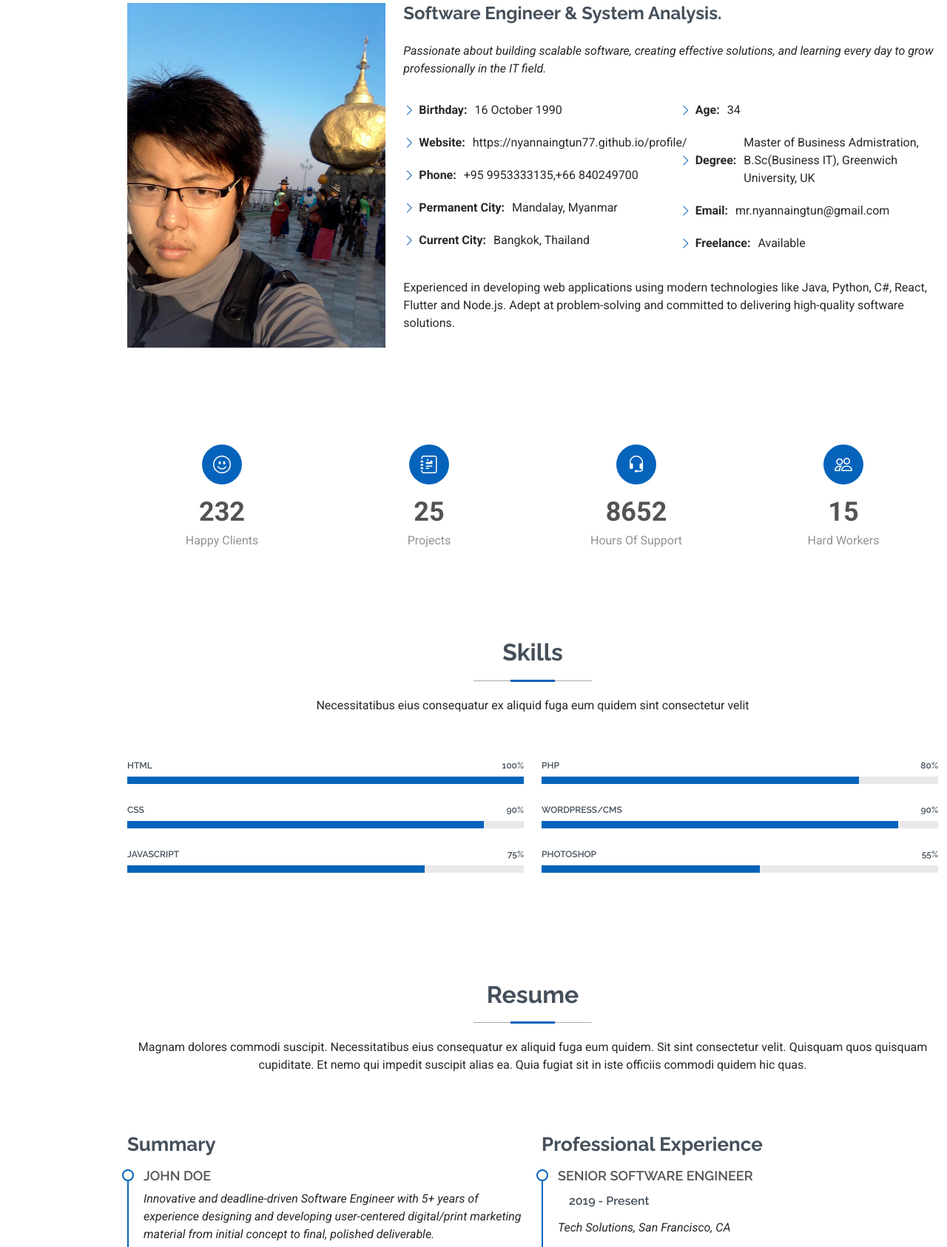
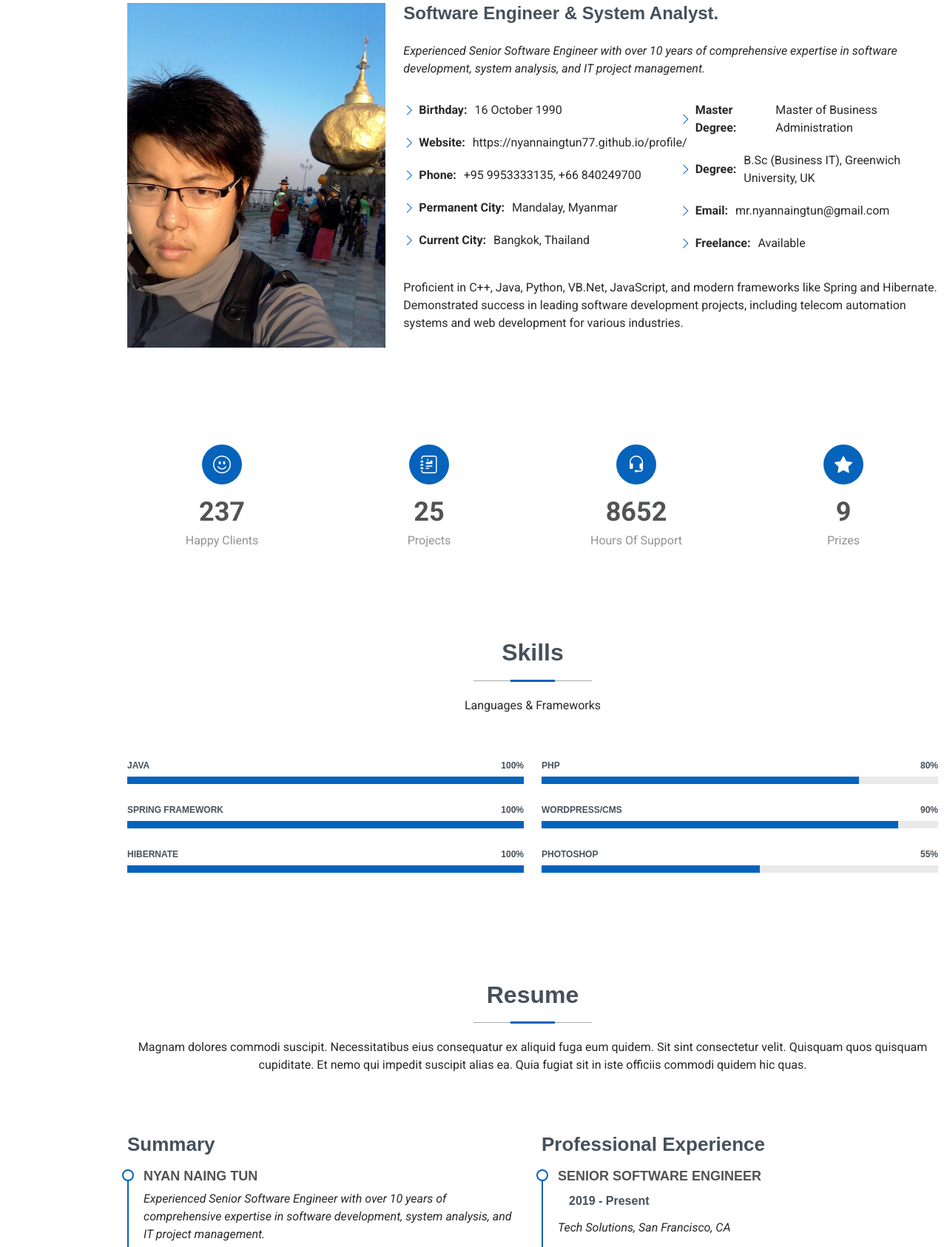
Before and after one commit to nyannaingtun77/profile, a plain HTML site: page index.html in a window 1280 px wide. Shown: the part 1114-2800 px from the top of the page at 74% size. Drawn offline with Linux system fonts and the light colour scheme.

Commit message:
sub submit

```diff
--- a/index.html
+++ b/index.html
@@ -4,7 +4,7 @@
 <head>
   <meta charset="utf-8">
   <meta content="width=device-width, initial-scale=1.0" name="viewport">
-  <title>Nyan Naing Tun!!!</title>
+  <title>Nyan Naing Tun</title>
   <meta content="" name="description">
   <meta content="" name="keywords">
 
@@ -15,7 +15,7 @@
   <!-- Fonts -->
   <link href="https://fonts.googleapis.com" rel="preconnect">
   <link href="https://fonts.gstatic.com" rel="preconnect" crossorigin>
-  <link href="https://fonts.googleapis.com/css2?family=Roboto:ital,wght@0,100;0,300;0,400;0,500;0,700;0,900;1,100;1,300;1,400;1,500;1,700;1,900&family=Poppins:ital,wght@0,100;0,200;0,300;0,400;0,500;0,600;0,700;0,800;0,900;1,100;1,200;1,300;1,400;1,500;1,600;1,700;1,800;1,900&family=Raleway:ital,wght@0,100;0,200;0,300;0,400;0,500;0,600;0,700;0,800;0,900;1,100;1,200;1,300;1,400;1,500;1,600;1,700;1,800;1,900&display=swap" rel="stylesheet">
+  <link href="https://fonts.googleapis.com/css2?family=Roboto:ital,wght@0,100;0,300;0,400;0,500;0,700;0,900;1,100;1,300;1,400;1,500;1,700;1,900&family=Poppins:ital,wght@0,100;0,200;0,300;0,400;0,500;0,600;0,700;0,800;0,900;1,100;1,200;1,300;1,400;1,500;1,600;1,700;1,800;1,900&display=swap" rel="stylesheet">
 
   <!-- Vendor CSS Files -->
   <link href="assets/vendor/bootstrap/css/bootstrap.min.css" rel="stylesheet">
@@ -66,7 +66,7 @@
         <div class="row justify-content-center">
           <div class="col-lg-9">
             <h2>Nyan Naing Tun</h2>
-            <p>I'm <span class="typed" data-typed-items="Senior Software Engineer, System Analysis,Business IT Consultant, Freelancer, ">Senior Software Engineer, Software Analysis,Business IT Consultant, Freelancer</span><span class="typed-cursor typed-cursor--blink" aria-hidden="true"></span></p>
+            <p>I'm <span class="typed" data-typed-items="Senior Software Engineer, System Analyst, Business IT Consultant, Freelancer">Senior Software Engineer, System Analyst, Business IT Consultant, Freelancer</span><span class="typed-cursor typed-cursor--blink" aria-hidden="true"></span></p>
             <div class="social-links">
               <a href="https://www.facebook.com/nyannaingtun7"><i class="bi bi-facebook"></i></a>
               <a href="https://www.instagram.com/wojoo.nnt"><i class="bi bi-instagram"></i></a>
@@ -93,31 +93,33 @@
             <img src="assets/img/profile-img.jpg" class="img-fluid" alt="">
           </div>
           <div class="col-lg-8 content">
-            <h2>Software Engineer &amp; System Analysis.</h2>
+            <h2>Software Engineer &amp; System Analyst.</h2>
             <p class="fst-italic py-3">
-              Passionate about building scalable software, creating effective solutions, and learning every day to grow professionally in the IT field.
+              Experienced Senior Software Engineer with over 10 years of comprehensive expertise in software development, system analysis, and IT project management.
             </p>
             <div class="row">
               <div class="col-lg-6">
                 <ul>
                   <li><i class="bi bi-chevron-right"></i> <strong>Birthday:</strong> <span>16 October 1990</span></li>
                   <li><i class="bi bi-chevron-right"></i> <strong>Website:</strong> <span>https://nyannaingtun77.github.io/profile/</span></li>
-                  <li><i class="bi bi-chevron-right"></i> <strong>Phone:</strong> <span>+95 9953333135,+66 840249700</span></li>
+                  <li><i class="bi bi-chevron-right"></i> <strong>Phone:</strong> <span>+95 9953333135, +66 840249700</span></li>
                   <li><i class="bi bi-chevron-right"></i> <strong>Permanent City:</strong> <span>Mandalay, Myanmar</span></li>
                   <li><i class="bi bi-chevron-right"></i> <strong>Current City:</strong> <span>Bangkok, Thailand</span></li>
                 </ul>
               </div>
               <div class="col-lg-6">
                 <ul>
-                  <li><i class="bi bi-chevron-right"></i> <strong>Age:</strong> <span>34</span></li>
-                  <li><i class="bi bi-chevron-right"></i> <strong>Degree:</strong> <span>Master of Business Admistration, B.Sc(Business IT), Greenwich University, UK </span></li>
+
+                  <li><i class="bi bi-chevron-right"></i> <strong>Master Degree:</strong> <span>Master of Business Administration</span></li>
+                  <li><i class="bi bi-chevron-right"></i> <strong>Degree:</strong> <span>B.Sc (Business IT), Greenwich University, UK</span></li>
+
                   <li><i class="bi bi-chevron-right"></i> <strong>Email:</strong> <span>mr.nyannaingtun@gmail.com</span></li>
                   <li><i class="bi bi-chevron-right"></i> <strong>Freelance:</strong> <span>Available</span></li>
                 </ul>
               </div>
             </div>
             <p class="py-3">
-              Experienced in developing web applications using modern technologies like Java, Python, C#, React, Flutter and Node.js. Adept at problem-solving and committed to delivering high-quality software solutions.
+              Proficient in C++, Java, Python, VB.Net, JavaScript, and modern frameworks like Spring and Hibernate. Demonstrated success in leading software development projects, including telecom automation systems and web development for various industries.
             </p>
           </div>
         </div>
@@ -136,7 +138,7 @@
           <div class="col-lg-3 col-md-6 d-flex flex-column align-items-center">
             <i class="bi bi-emoji-smile"></i>
             <div class="stats-item">
-              <span data-purecounter-start="0" data-purecounter-end="232" data-purecounter-duration="1" class="purecounter"></span>
+              <span data-purecounter-start="0" data-purecounter-end="237" data-purecounter-duration="1" class="purecounter"></span>
               <p>Happy Clients</p>
             </div>
           </div><!-- End Stats Item -->
@@ -149,21 +151,24 @@
             </div>
           </div><!-- End Stats Item -->
 
+
           <div class="col-lg-3 col-md-6 d-flex flex-column align-items-center">
             <i class="bi bi-headset"></i>
             <div class="stats-item">
               <span data-purecounter-start="0" data-purecounter-end="8652" data-purecounter-duration="1" class="purecounter"></span>
               <p>Hours Of Support</p>
             </div>
-          </div><!-- End Stats Item -->
-
+          </div>
           <div class="col-lg-3 col-md-6 d-flex flex-column align-items-center">
-            <i class="bi bi-people"></i>
+            <i class="bi bi-star-fill"></i>
             <div class="stats-item">
-              <span data-purecounter-start="0" data-purecounter-end="15" data-purecounter-duration="1" class="purecounter"></span>
-              <p>Hard Workers</p>
+              <span data-purecounter-start="0" data-purecounter-end="9" data-purecounter-duration="1" class="purecounter"></span>
+              <p>Prizes</p>
             </div>
           </div><!-- End Stats Item -->
+          <!-- End Stats Item -->
+
+
 
         </div>
 
@@ -177,9 +182,8 @@
       <!-- Section Title -->
       <div class="container section-title" data-aos="fade-up">
         <h2>Skills</h2>
-        <p>Necessitatibus eius consequatur ex aliquid fuga eum quidem sint consectetur velit</p>
+        <p>Languages & Frameworks</p>
       </div><!-- End Section Title -->
-
       <div class="container" data-aos="fade-up" data-aos-delay="100">
 
         <div class="row skills-content skills-animation">
@@ -187,23 +191,23 @@
           <div class="col-lg-6">
 
             <div class="progress">
-              <span class="skill"><span>HTML</span> <i class="val">100%</i></span>
+              <span class="skill"><span>Java</span> <i class="val">100%</i></span>
               <div class="progress-bar-wrap">
                 <div class="progress-bar" role="progressbar" aria-valuenow="100" aria-valuemin="0" aria-valuemax="100"></div>
               </div>
             </div><!-- End Skills Item -->
 
             <div class="progress">
-              <span class="skill"><span>CSS</span> <i class="val">90%</i></span>
+              <span class="skill"><span>Spring Framework</span> <i class="val">100%</i></span>
               <div class="progress-bar-wrap">
-                <div class="progress-bar" role="progressbar" aria-valuenow="90" aria-valuemin="0" aria-valuemax="100"></div>
+                <div class="progress-bar" role="progressbar" aria-valuenow="100" aria-valuemin="0" aria-valuemax="100"></div>
               </div>
             </div><!-- End Skills Item -->
 
             <div class="progress">
-              <span class="skill"><span>JavaScript</span> <i class="val">75%</i></span>
+              <span class="skill"><span>Hibernate</span> <i class="val">100%</i></span>
               <div class="progress-bar-wrap">
-                <div class="progress-bar" role="progressbar" aria-valuenow="75" aria-valuemin="0" aria-valuemax="100"></div>
+                <div class="progress-bar" role="progressbar" aria-valuenow="100" aria-valuemin="0" aria-valuemax="100"></div>
               </div>
             </div><!-- End Skills Item -->
 
@@ -257,20 +261,27 @@
             <h3 class="resume-title">Summary</h3>
 
             <div class="resume-item pb-0">
-              <h4>John Doe</h4>
-              <p><em>Innovative and deadline-driven Software Engineer with 5+ years of experience designing and developing user-centered digital/print marketing material from initial concept to final, polished deliverable.</em></p>
+              <h4>Nyan Naing Tun</h4>
+              <p><em>Experienced Senior Software Engineer with over 10 years of comprehensive expertise in software development, system analysis, and IT project management.</em></p>
               <ul>
                 <li>123 Main Street, San Francisco, CA</li>
                 <li>(123) 456-7890</li>
-                <li>john.doe@example.com</li>
+                <li>mr.nyannaingtun@gmail.com</li>
               </ul>
             </div><!-- Edn Resume Item -->
 
             <h3 class="resume-title">Education</h3>
             <div class="resume-item">
-              <h4>Bachelor of Science in Computer Science</h4>
+              <h4>Master of Business Administration</h4>
+              <h5>2014 - 2016</h5>
+              <p><em>Greenwich University, UK</em></p>
+              <p>Specialized in Business IT, focusing on software engineering, data structures, and algorithms.</p>
+            </div><!-- Edn Resume Item -->
+
+            <div class="resume-item">
+              <h4>B.Sc (Business IT)</h4>
               <h5>2010 - 2014</h5>
-              <p><em>University of California, Berkeley, CA</em></p>
+              <p><em>Greenwich University, UK</em></p>
               <p>Graduated with honors, focusing on software engineering, data structures, and algorithms.</p>
             </div><!-- Edn Resume Item -->
 
@@ -283,9 +294,9 @@
               <h5>2019 - Present</h5>
               <p><em>Tech Solutions, San Francisco, CA</em></p>
               <ul>
-                <li>Lead in the design, development, and implementation of the software solutions.</li>
+                <li>Lead in the design, development, and implementation of software solutions.</li>
                 <li>Delegate tasks to the 5 members of the development team and provide counsel on all aspects of the project.</li>
-                <li>Supervise the assessment of all software materials in order to ensure quality and accuracy of the design.</li>
+                <li>Supervise the assessment of all software materials to ensure quality and accuracy of the design.</li>
                 <li>Oversee the efficient use of production project budgets ranging from $10,000 - $50,000.</li>
               </ul>
             </div><!-- Edn Resume Item -->
@@ -757,18 +768,15 @@
 
   <footer id="footer" class="footer position-relative light-background">
     <div class="container">
-      <h3 class="sitename">John Doe</h3>
-      <p>Passionate about building scalable software, creating effective solutions, and learning every day to grow professionally in the IT field.</p>
+      <h3 class="sitename">Nyan Naing Tun</h3>
+      <p>Experienced Senior Software Engineer with over 10 years of comprehensive expertise in software development, system analysis, and IT project management.</p>
       <div class="social-links d-flex justify-content-center">
-        <a href=""><i class="bi bi-twitter"></i></a>
-        <a href=""><i class="bi bi-facebook"></i></a>
-        <a href=""><i class="bi bi-instagram"></i></a>
-        <a href=""><i class="bi bi-skype"></i></a>
-        <a href=""><i class="bi bi-linkedin"></i></a>
+        <a href="https://www.facebook.com/nyannaingtun7"><i class="bi bi-facebook"></i></a>
+        <a href="https://www.instagram.com/wojoo.nnt"><i class="bi bi-instagram"></i></a>
       </div>
       <div class="container">
         <div class="copyright">
-          <span>Copyright</span> <strong class="px-1 sitename">John Doe</strong> <span>All Rights Reserved</span>
+          <span>Copyright</span> <strong class="px-1 sitename">Nyan Naing Tun</strong> <span>All Rights Reserved</span>
         </div>
         <div class="credits">
           <!-- All the links in the footer should remain intact. -->
```
